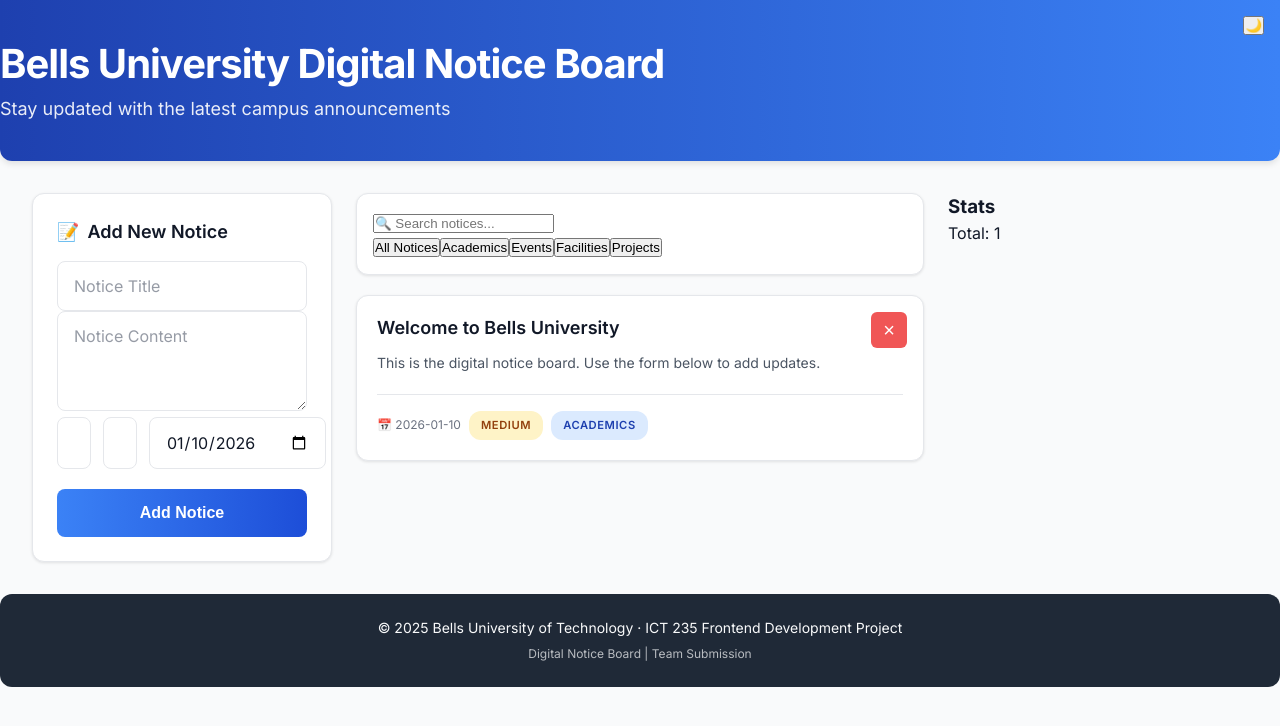
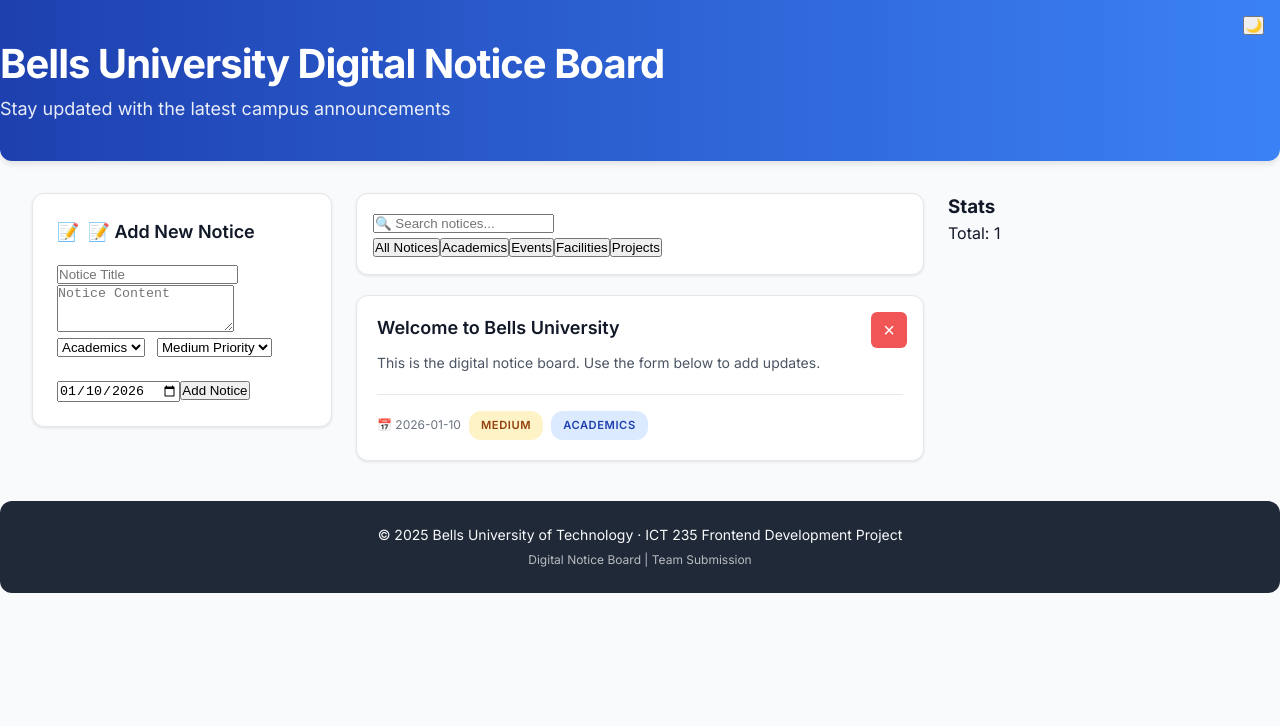
Before and after one commit to retrome3/bells_notice-board, a React (Create React App) app: page / in a window 1280 px wide. Shown: the top 726 px of the page. Built offline with nearby package versions, Linux system fonts and the light colour scheme; the HTML template or start-up script is replaced by a standard one.

Commit message:
Update NoticeForm.js

```diff
--- a/src/components/NoticeForm.js
+++ b/src/components/NoticeForm.js
@@ -2,7 +2,7 @@ import React, { useState } from 'react';
 import '../styles/App.css';
 
 const NoticeForm = ({ onAddNotice }) => {
-  const [formData, setFormData] = useState({
+  const [form, setForm] = useState({
     title: '',
     content: '',
     category: 'academics',
@@ -12,18 +12,14 @@ const NoticeForm = ({ onAddNotice }) => {
 
   const handleSubmit = (e) => {
     e.preventDefault();
-    if (!formData.title.trim() || !formData.content.trim()) {
-      alert('Please fill in both title and content');
-      return;
-    }
+    if (!form.title.trim() || !form.content.trim()) return;
 
     onAddNotice({
-      ...formData,
-      id: Date.now() // Generate unique ID
+      ...form,
+      id: Date.now()
     });
 
-    // Reset form
-    setFormData({
+    setForm({
       title: '',
       content: '',
       category: 'academics',
@@ -34,71 +30,55 @@ const NoticeForm = ({ onAddNotice }) => {
 
   const handleChange = (e) => {
     const { name, value } = e.target;
-    setFormData(prev => ({
-      ...prev,
-      [name]: value
-    }));
+    setForm(prev => ({ ...prev, [name]: value }));
   };
 
   return (
     <div className="notice-form">
-      <h3>Add New Notice</h3>
+      <h3>📝 Add New Notice</h3>
       <form onSubmit={handleSubmit}>
         <input
           type="text"
           name="title"
           placeholder="Notice Title"
-          value={formData.title}
+          value={form.title}
           onChange={handleChange}
-          className="form-input"
           required
         />
 
         <textarea
           name="content"
           placeholder="Notice Content"
-          value={formData.content}
+          value={form.content}
           onChange={handleChange}
-          className="form-input"
           rows="3"
           required
         />
 
         <div className="form-row">
-          <select
-            name="category"
-            value={formData.category}
-            onChange={handleChange}
-            className="form-select"
-          >
+          <select name="category" value={form.category} onChange={handleChange}>
             <option value="academics">Academics</option>
             <option value="events">Events</option>
             <option value="facilities">Facilities</option>
             <option value="projects">Projects</option>
           </select>
 
-          <select
-            name="priority"
-            value={formData.priority}
-            onChange={handleChange}
-            className="form-select"
-          >
+          <select name="priority" value={form.priority} onChange={handleChange}>
             <option value="low">Low Priority</option>
             <option value="medium">Medium Priority</option>
             <option value="high">High Priority</option>
           </select>
+        </div>
 
         <input
           type="date"
           name="date"
-            value={formData.date}
+          value={form.date}
           onChange={handleChange}
-            className="form-select"
           required
         />
-        </div>
 
-        <button type="submit" className="submit-btn">
+        <button type="submit">
           Add Notice
         </button>
       </form>
```
Lines whose indentation alone changed are shown as unchanged.
